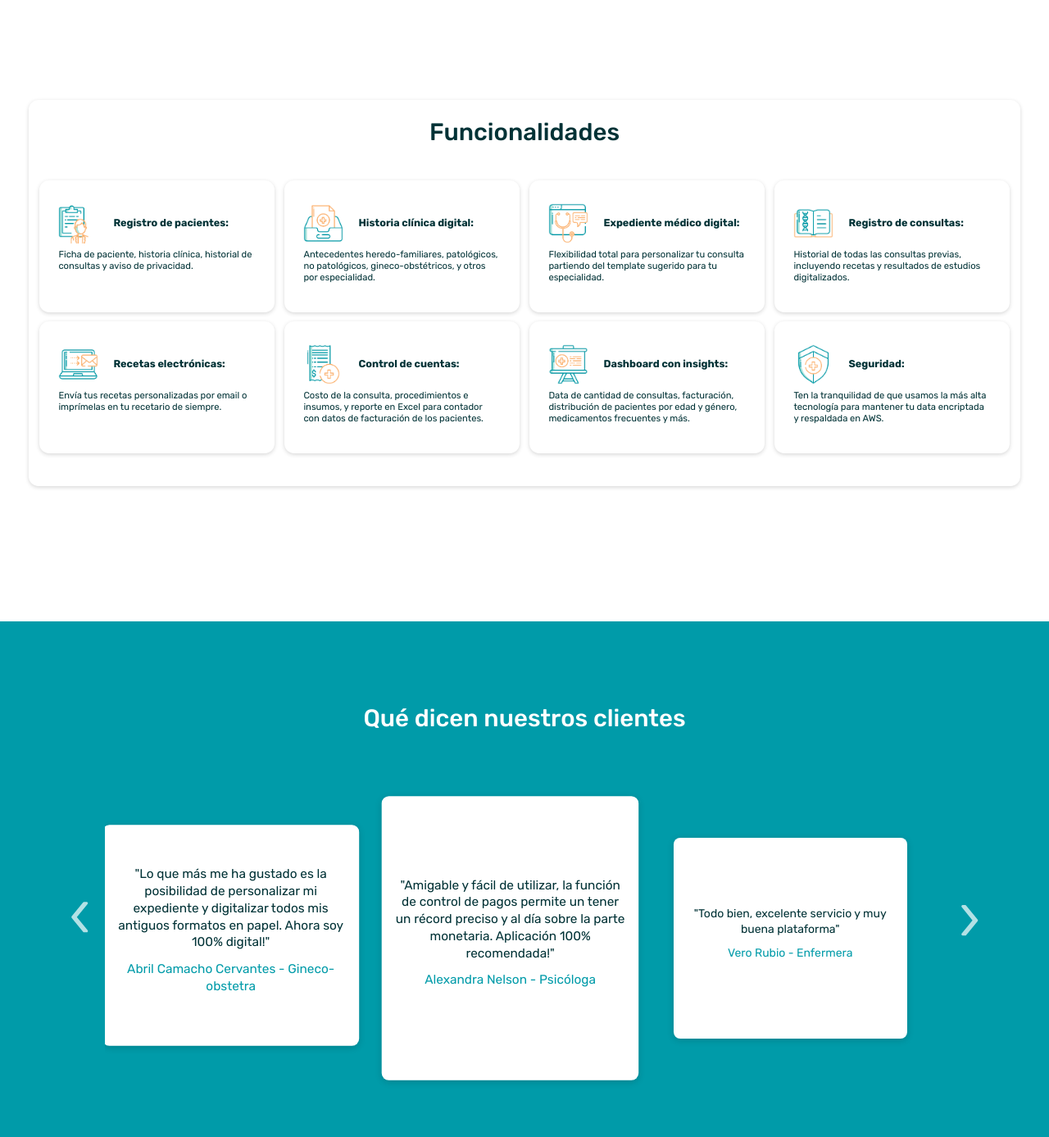
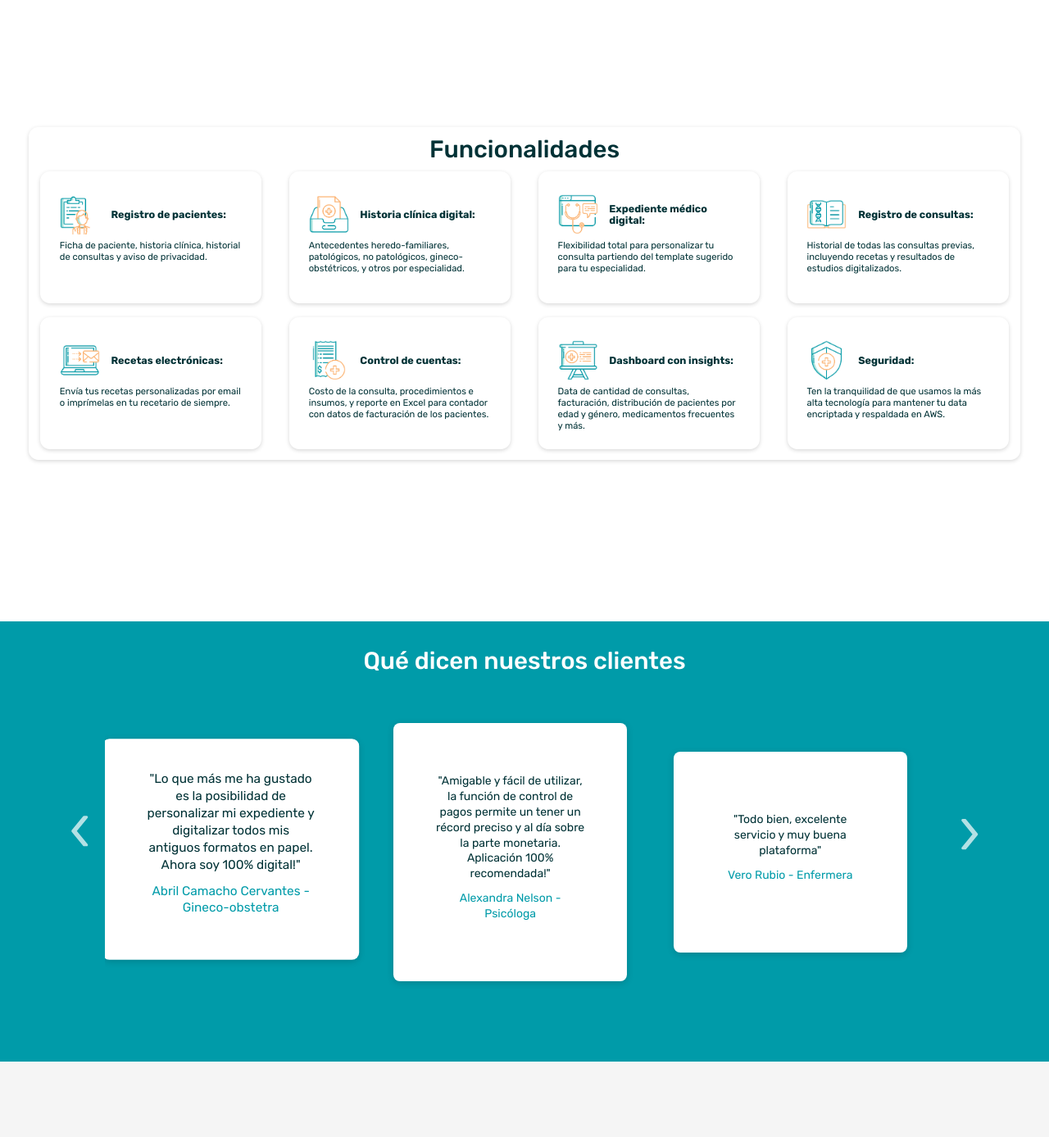
Before and after one commit to techneogaleno/ng-website, an Astro site: page / in a window 1280 px wide. Shown: the part 1480-2867 px from the top of the page at 82% size. Built offline with nearby package versions, Linux system fonts and the light colour scheme; Astro itself is replaced by a stand-in of ours; no server answers.

Commit message:
ajustes conforme al fitma

```diff
--- a/src/components/LandingPage/Features.astro
+++ b/src/components/LandingPage/Features.astro
@@ -136,11 +136,16 @@
     align-items: center;
     justify-content: center;
     padding: 0 5rem;
+    padding-top: 0;
+}
+.feature-container .wp-title{
+  margin: 0;
+  padding: 2rem;
 }
 
 .wp-features .grid-features {
   @apply grid-cols-4;;
-  gap: 1em;
+  gap: 1.5em 3em;
 }
 
 .wp-features .feature-container {
@@ -148,9 +153,9 @@
   box-shadow: 0 .2rem .8rem rgba(0, 0, 0, 0.16);
   width: 100%;
   border-radius: 1.7rem;
-  padding: 1.8rem;
-  padding-top: 3.6rem;
-  padding-bottom: 5.7rem;
+  padding: 2rem;
+  padding-top: 0rem;
+  padding-bottom: 1.8rem;
 }
 
 /*
--- a/src/components/LandingPage/Quotes.astro
+++ b/src/components/LandingPage/Quotes.astro
@@ -162,9 +162,8 @@ splide.mount();
 
   .wp-quotes {
     background: #009BA9;
-    padding-top: 15rem;
-    padding-bottom: 15rem;
-    height: 100vh;
+    padding-top: 5rem;
+    padding-bottom: 5rem;
   }
 
   .title {
@@ -175,7 +174,7 @@ splide.mount();
     line-height: 3.8rem;
     color: #ffffff;
     text-align: center;
-    margin-bottom: 10rem;
+    padding-bottom: 5rem;
   }
 
   .splide {
@@ -188,12 +187,14 @@ splide.mount();
     padding: 4rem;
   }
 
-  /* padding-left: 7rem;
-  padding-right: 7rem; */
+  /*
+    padding-left: 7rem;
+    padding-right: 7rem;
+    width: 100%;
+   */
   .item {
     background: #ffffff;
-    padding: 2rem;
-    width: 100%;
+    padding: 2rem 7rem;
     min-height: 25rem;
     box-shadow: 0px 2px 8px 0px rgba(0, 0, 0, 0.16);
     border-radius: 8px;
@@ -210,12 +211,12 @@ splide.mount();
     width: 5.2em !important;
   }
 
+  /* transform: scale(1.1); */
   .splide__slide.is-active .item {
     position: relative;
     top: -5rem;
-    height: 40rem;
+    height: 30rem;
     background: #ececec;
-    transform: scale(1.1);
     z-index: 2;
   }
 
```
